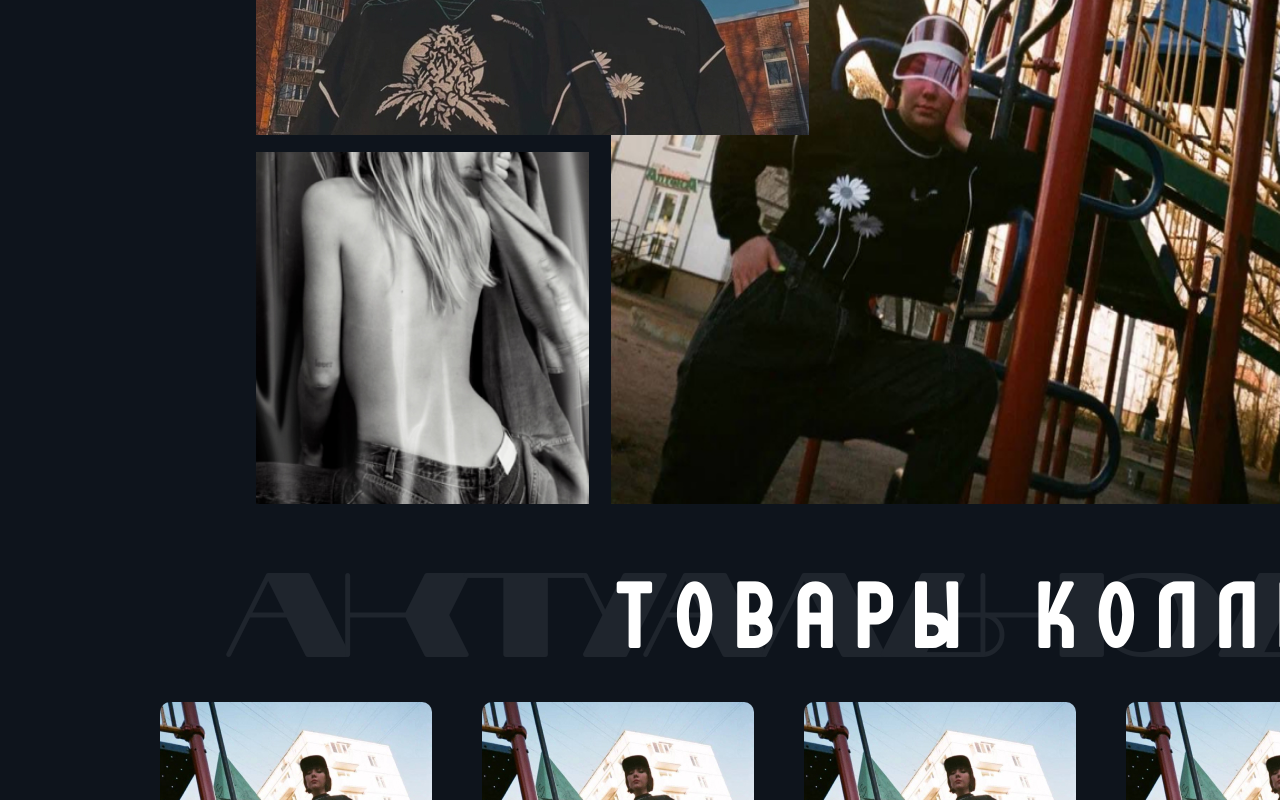
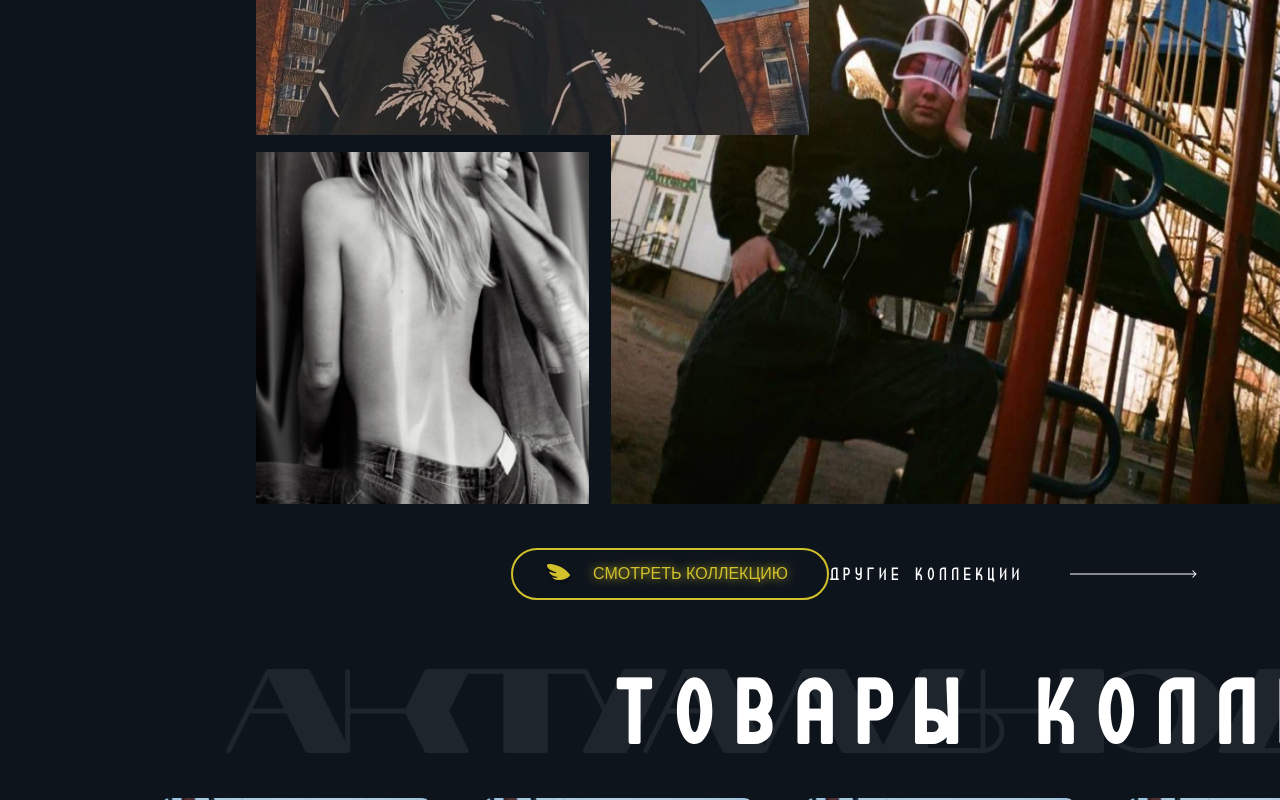
Before and after one commit to bogush01/bogush.github.io, a React (Create React App) app: page /collections in a window 1280 px wide. Shown: the part 1055-1855 px from the top of the page. Built offline with nearby package versions, Linux system fonts and the light colour scheme.

Commit message:
add nav pannel with links

```diff
--- a/src/pages/Collections/index.css
+++ b/src/pages/Collections/index.css
@@ -46,7 +46,7 @@
   display: flex;
   gap: var(--current-collection-gap);
   width: var(--current-collection-width);
-  margin: 0 auto;
+  margin: 0 auto 44px;
 }
 
 .current-collection__left-col {
@@ -71,6 +71,13 @@
   right: 15px;
 }
 
+.current-collection__nav-panel {
+  display: flex;
+  align-items: center;
+  width: var(--current-collection-width);
+  margin-left: auto;
+}
+
 .collection-products {
   padding-bottom: 80px;
 }
--- a/src/pages/Collections/index.jsx
+++ b/src/pages/Collections/index.jsx
@@ -3,6 +3,7 @@ import { Link } from "react-router-dom";
 import CurrentProductsList from "../../components/CurrentProductsList";
 import BackTextHeader from "../../components/BackTextHeader";
 import SectionContacts from "../../components/SectionContacts";
+import StyledButtonOrLink from "../../components/controls/StyledButtonOrLink";
 
 import pic1 from "../../img/current_collection/1.jpg";
 import pic2 from "../../img/current_collection/2.jpg";
@@ -44,6 +45,10 @@ const Collections = () => {
             <img src={pic4} alt="" className="current-collection__photo4" />
           </div>
         </div>
+        <div className="current-collection__nav-panel">
+          <StyledButtonOrLink to="/" caption="Смотреть коллекцию" />
+          {otherCollectionsLink}
+        </div>
       </section>
 
       <section className="collection-products">
```
